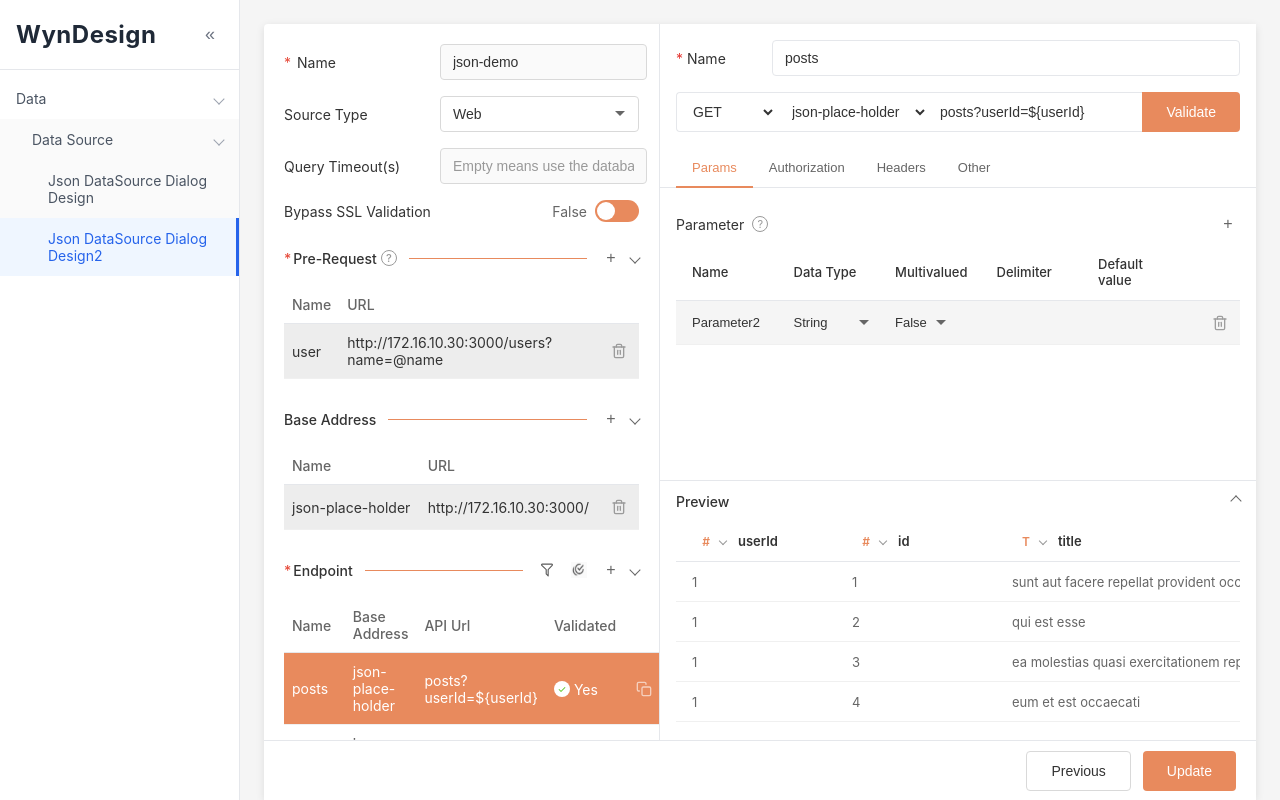
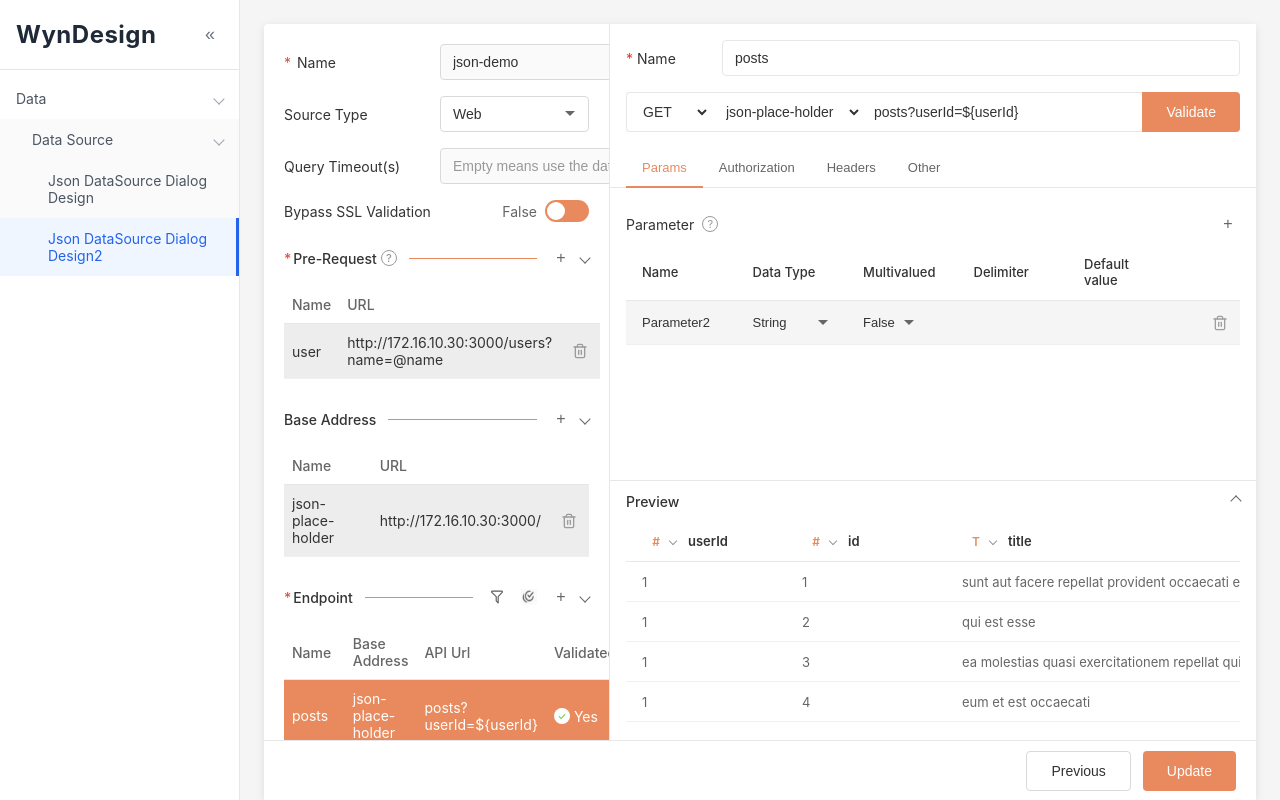
Before and after one commit to ginahanyu/WynDesign, a React (Vite) app: page /data/data-source/json-datasource-dialog-design2 in a window 1280 px wide. Built offline with nearby package versions, Linux system fonts and the light colour scheme.

Commit message:
提交修改

```diff
--- a/src/pages/Data/DataSource/JsonDataSourceDialogDesign2/JsonDataSourceDialogDesign2.css
+++ b/src/pages/Data/DataSource/JsonDataSourceDialogDesign2/JsonDataSourceDialogDesign2.css
@@ -1,7 +1,7 @@
 /* Design2 specific overrides */
 .json-datasource-dialog-design2 .dialog-left-panel {
-  min-width: 300px;
-  max-width: calc(50% - 100px);
+  min-width: 250px;
+  max-width: calc(50% - 150px);
 }
 
 /* ========== Postman Style Panel ========== */
--- a/src/pages/Data/DataSource/JsonDataSourceDialogDesign2/index.tsx
+++ b/src/pages/Data/DataSource/JsonDataSourceDialogDesign2/index.tsx
@@ -693,9 +693,6 @@ export function JsonDataSourceDialogDesign2() {
               >
                 <option value="GET">GET</option>
                 <option value="POST">POST</option>
-                <option value="PUT">PUT</option>
-                <option value="DELETE">DELETE</option>
-                <option value="PATCH">PATCH</option>
               </select>
               <select
                 className={`postman-baseaddress-select ${!endpoints[selectedIndex].baseAddress ? 'placeholder' : ''}`}
@@ -1214,9 +1211,6 @@ export function JsonDataSourceDialogDesign2() {
               >
                 <option value="GET">GET</option>
                 <option value="POST">POST</option>
-                <option value="PUT">PUT</option>
-                <option value="DELETE">DELETE</option>
-                <option value="PATCH">PATCH</option>
               </select>
               <input
                 key={`prereq-url-${selectedIndex}`}
```
